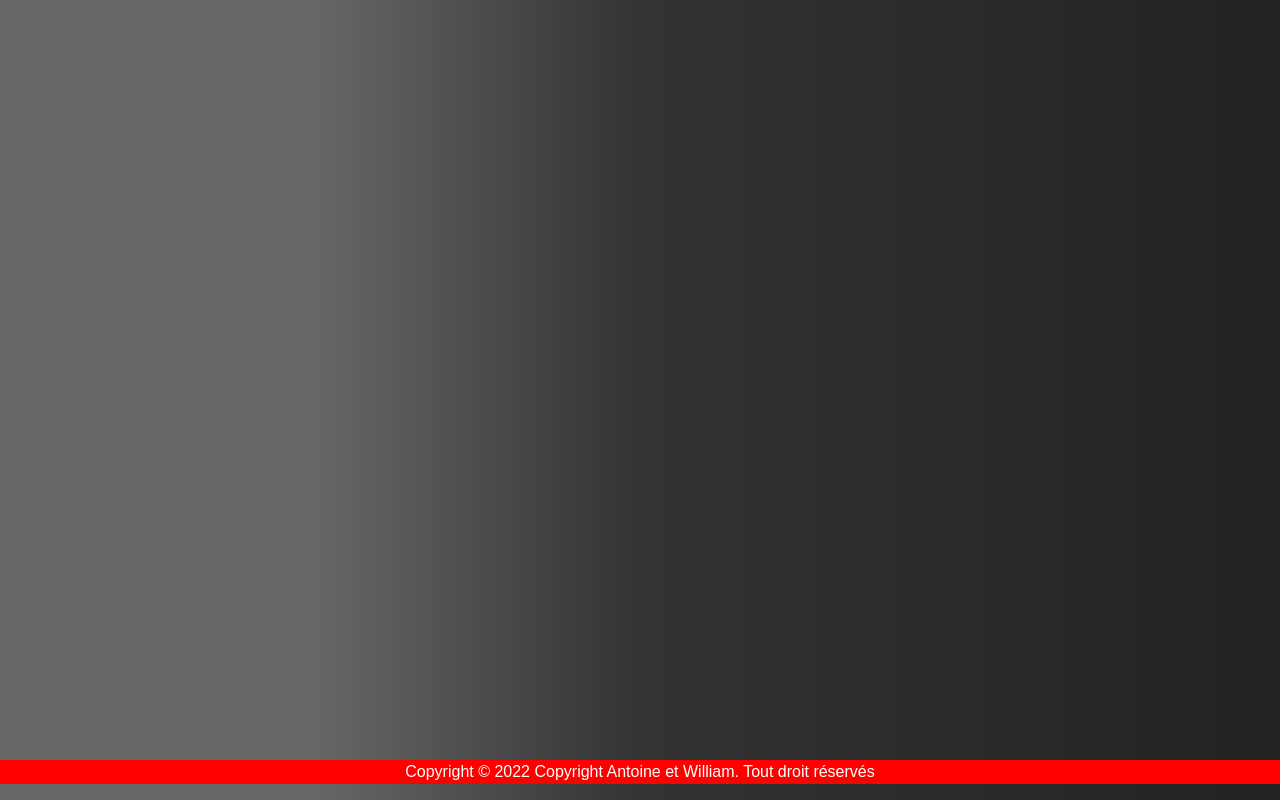
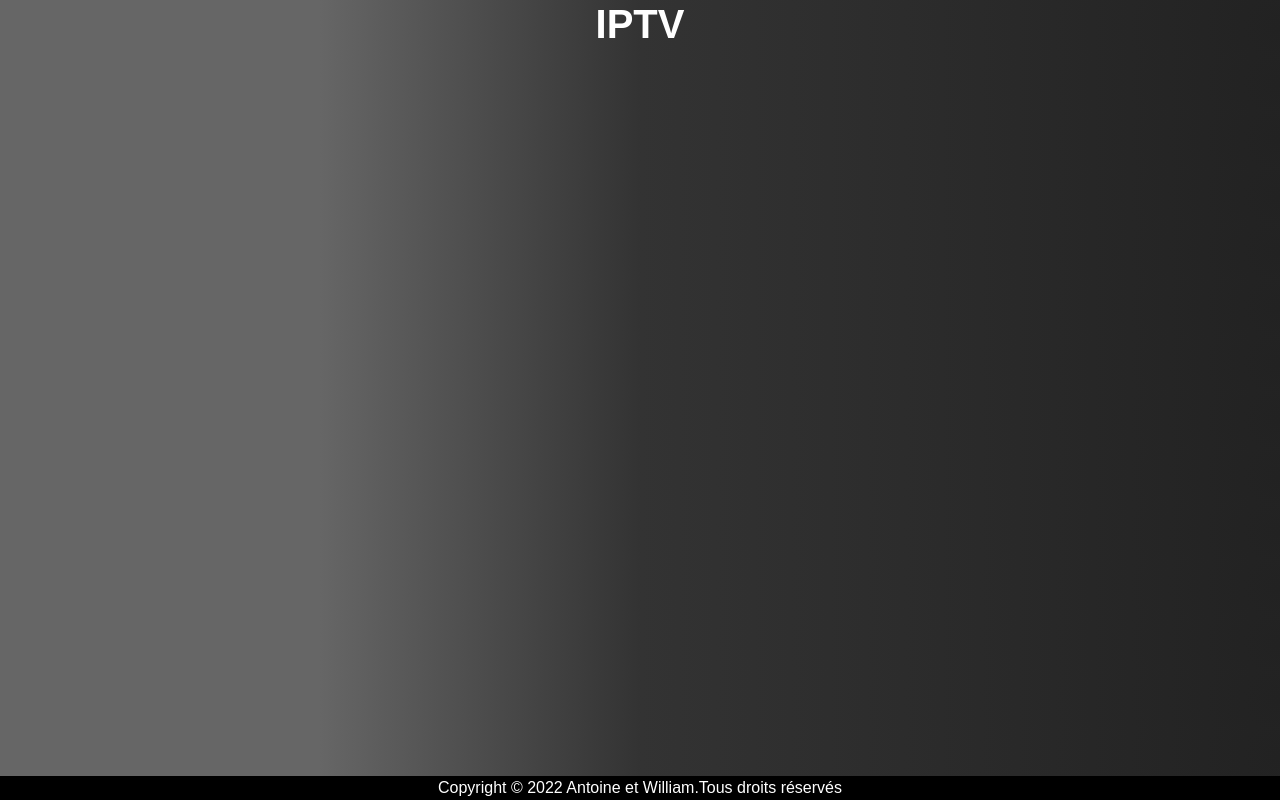
Before and after one commit to kinggame222/iptv, a PHP site: page / in a window 1280 px wide. Run offline with PHP 8.4, Linux system fonts and the light colour scheme.

Commit message:
CopyRight

```diff
--- a/index.html
+++ b/index.html
@@ -11,12 +11,8 @@
 </head>
 
 <body>
-    <div class="centre">
-
-        <h1></h1>
-
-    </div>
-    <p class="copyright">Copyright © 2022 Copyright Antoine et William. Tout droit réservés</p>
+    <h1>IPTV</h1>
+    <footer class="copyright fixed-bottom">Copyright © 2022 Antoine et William.Tous droits réservés</footer>
 </body>
 
 </html>
--- a/style.css
+++ b/style.css
@@ -1,9 +1,5 @@
 .copyright {
-    position: fixed;
-    left: 0;
-    bottom: 0;
-    width: 100%;
-    background-color: red;
+    background-color: black;
     color: white;
     text-align: center;
 }
@@ -14,4 +10,5 @@ body{
 }
 h1{
     font-weight: bold;
+    text-align: center;
 }
```
